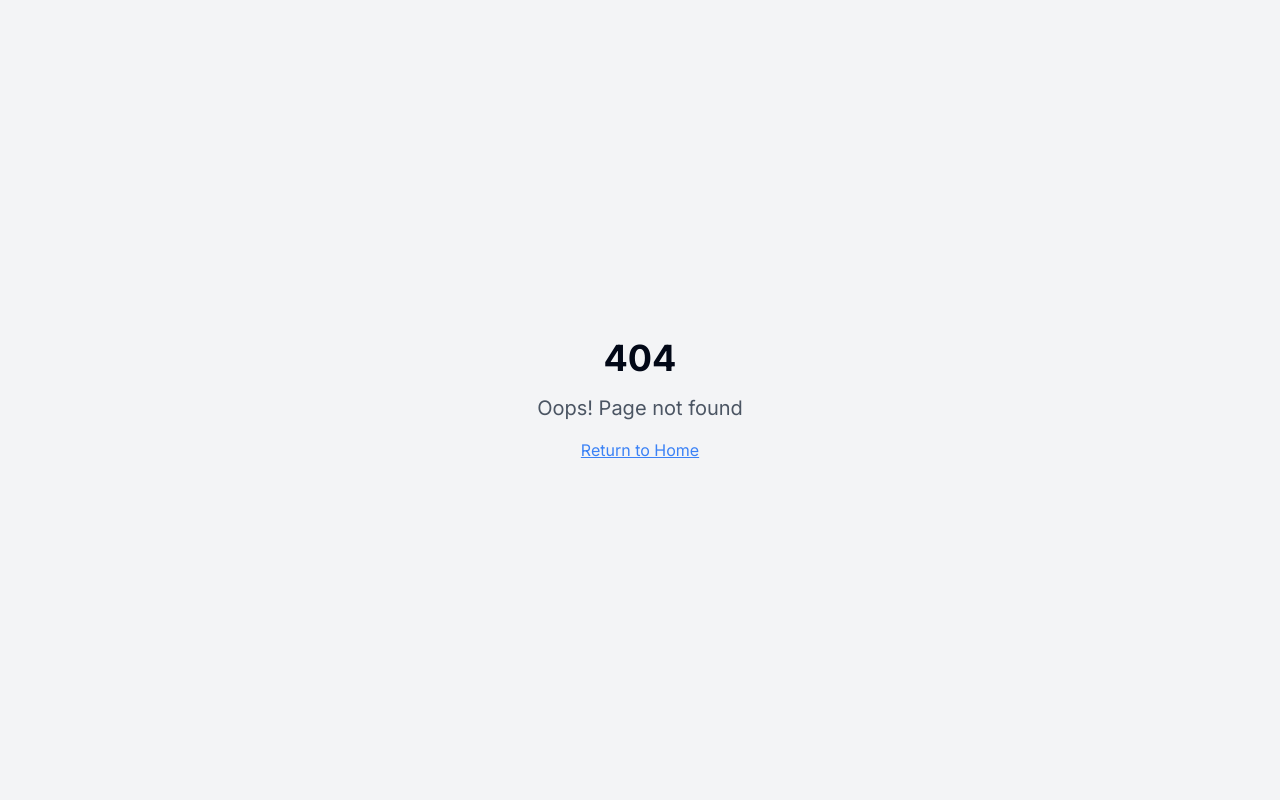
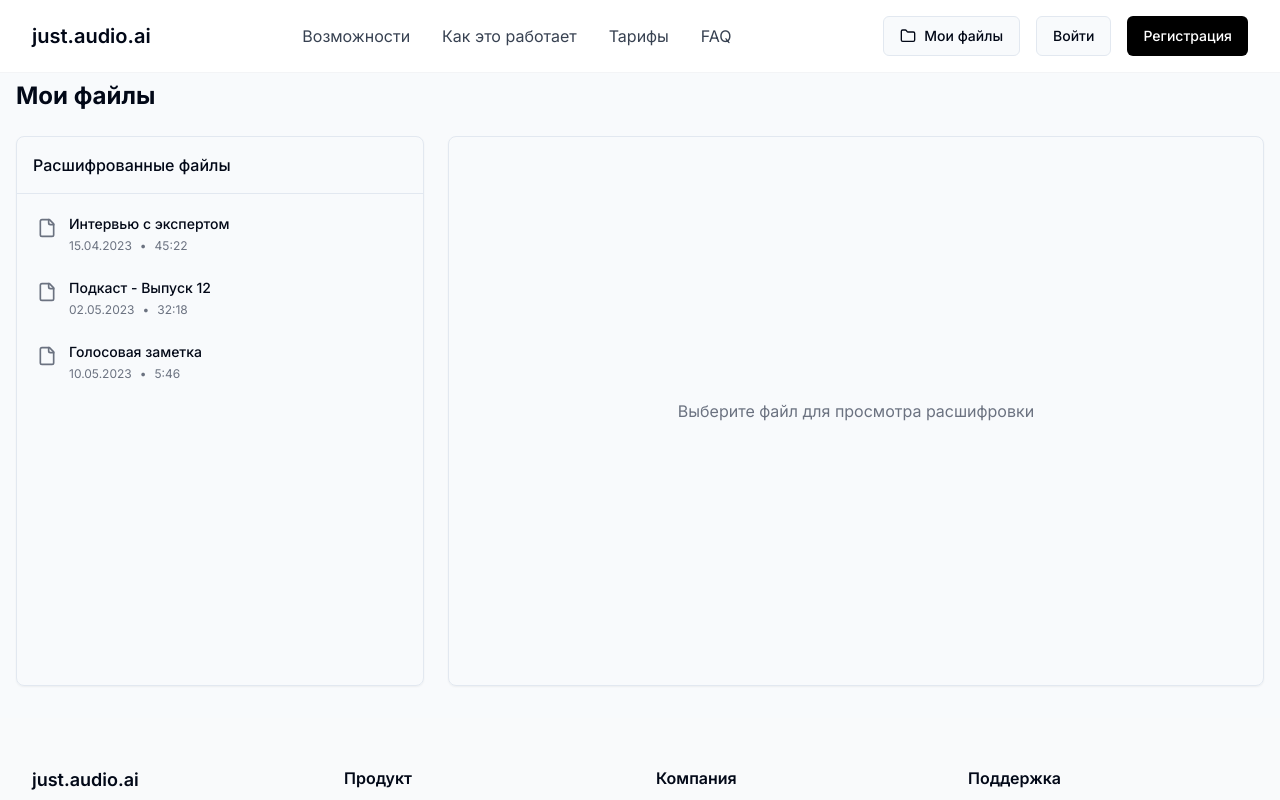
Before and after one commit to SaidMagomedow/just-audio-alchemy, a React (Vite) app: page /my-files in a window 1280 px wide. Before the commit this address had no page. Shown: the top 800 px of the page. Built offline with nearby package versions, Linux system fonts and the light colour scheme.

Commit message:
Refactor: Move MyFilesDialog to a page
Move the MyFilesDialog component to a dedicated page instead of a modal.

```diff
--- a/src/App.tsx
+++ b/src/App.tsx
@@ -6,6 +6,7 @@ import { QueryClient, QueryClientProvider } from "@tanstack/react-query";
 import { BrowserRouter, Routes, Route } from "react-router-dom";
 import Index from "./pages/Index";
 import Auth from "./pages/Auth";
+import MyFiles from "./pages/MyFiles";
 import NotFound from "./pages/NotFound";
 
 const queryClient = new QueryClient();
@@ -19,6 +20,7 @@ const App = () => (
         <Routes>
           <Route path="/" element={<Index />} />
           <Route path="/auth" element={<Auth />} />
+          <Route path="/my-files" element={<MyFiles />} />
           {/* ADD ALL CUSTOM ROUTES ABOVE THE CATCH-ALL "*" ROUTE */}
           <Route path="*" element={<NotFound />} />
         </Routes>
--- a/src/components/Header.tsx
+++ b/src/components/Header.tsx
@@ -3,11 +3,8 @@ import React from 'react';
 import { Link } from 'react-router-dom';
 import { Button } from "@/components/ui/button";
 import { Folder } from "lucide-react";
-import { MyFilesDialog } from "@/components/MyFilesDialog";
 
 const Header = () => {
-  const [showFilesDialog, setShowFilesDialog] = React.useState(false);
-
   return (
     <header className="w-full py-4 bg-white/90 backdrop-blur-md fixed top-0 z-50 border-b border-gray-100">
       <div className="container flex items-center justify-between">
@@ -23,14 +20,15 @@ const Header = () => {
         </nav>
 
         <div className="flex items-center space-x-4">
+          <Link to="/my-files">
             <Button
               variant="outline"
               className="hidden md:inline-flex items-center gap-2"
-            onClick={() => setShowFilesDialog(true)}
             >
               <Folder size={16} />
               Мои файлы
             </Button>
+          </Link>
 
           <Link to="/auth">
             <Button variant="outline" className="hidden md:inline-flex">Войти</Button>
@@ -40,8 +38,6 @@ const Header = () => {
           </Link>
         </div>
       </div>
-
-      <MyFilesDialog open={showFilesDialog} onOpenChange={setShowFilesDialog} />
     </header>
   );
 };
--- a/src/components/MyFilesDialog.tsx
+++ b/src/pages/MyFiles.tsx
@@ -1,14 +1,10 @@
 
 import React, { useState } from 'react';
-import {
-  Dialog,
-  DialogContent,
-  DialogHeader,
-  DialogTitle
-} from '@/components/ui/dialog';
-import { Button } from '@/components/ui/button';
+import { Button } from "@/components/ui/button";
 import { Textarea } from '@/components/ui/textarea';
 import { Send, File, Bot, User } from 'lucide-react';
+import Header from '@/components/Header';
+import Footer from '@/components/Footer';
 
 // Типы сообщений
 type MessageType = 'user' | 'server';
@@ -44,12 +40,7 @@ const initialMessages: Message[] = [
   }
 ];
 
-interface MyFilesDialogProps {
-  open: boolean;
-  onOpenChange: (open: boolean) => void;
-}
-
-export function MyFilesDialog({ open, onOpenChange }: MyFilesDialogProps) {
+const MyFiles = () => {
   const [selectedFile, setSelectedFile] = useState<TranscribedFile | null>(null);
   const [messages, setMessages] = useState<Message[]>(initialMessages);
   const [newMessage, setNewMessage] = useState('');
@@ -113,17 +104,18 @@ export function MyFilesDialog({ open, onOpenChange }: MyFilesDialogProps) {
   };
 
   return (
-    <Dialog open={open} onOpenChange={onOpenChange}>
-      <DialogContent className="max-w-4xl h-[80vh] flex flex-col p-0 gap-0">
-        <DialogHeader className="p-6 border-b">
-          <DialogTitle className="text-xl font-semibold">Мои файлы</DialogTitle>
-        </DialogHeader>
+    <div className="min-h-screen flex flex-col">
+      <Header />
+      <main className="flex-grow pt-20 container mx-auto px-4">
+        <h1 className="text-2xl font-bold mb-6">Мои файлы</h1>
 
-        <div className="flex flex-1 overflow-hidden">
+        <div className="flex flex-col md:flex-row gap-6 mb-8 min-h-[calc(100vh-250px)]">
           {/* Список файлов */}
-          <div className="w-1/3 border-r overflow-y-auto p-4">
-            <h3 className="font-medium mb-4">Расшифрованные файлы</h3>
-            <div className="space-y-2">
+          <div className="w-full md:w-1/3 border rounded-lg shadow-sm overflow-y-auto">
+            <div className="p-4 border-b">
+              <h3 className="font-medium">Расшифрованные файлы</h3>
+            </div>
+            <div className="p-2">
               {mockFiles.map(file => (
                 <div
                   key={file.id}
@@ -145,7 +137,7 @@ export function MyFilesDialog({ open, onOpenChange }: MyFilesDialogProps) {
           </div>
 
           {/* Чат с расшифровкой */}
-          <div className="w-2/3 flex flex-col">
+          <div className="w-full md:w-2/3 border rounded-lg shadow-sm flex flex-col">
             {selectedFile ? (
               <>
                 {/* Заголовок с именем файла */}
@@ -157,7 +149,7 @@ export function MyFilesDialog({ open, onOpenChange }: MyFilesDialogProps) {
                 </div>
 
                 {/* Сообщения */}
-                <div className="flex-1 overflow-y-auto p-4 bg-gray-50">
+                <div className="flex-1 overflow-y-auto p-4 bg-gray-50" style={{ minHeight: "300px" }}>
                   <div className="space-y-4">
                     {messages.map(message => (
                       <div
@@ -220,13 +212,16 @@ export function MyFilesDialog({ open, onOpenChange }: MyFilesDialogProps) {
                 </div>
               </>
             ) : (
-              <div className="flex items-center justify-center h-full text-gray-500">
+              <div className="flex items-center justify-center h-full text-gray-500 p-10">
                 Выберите файл для просмотра расшифровки
               </div>
             )}
           </div>
         </div>
-      </DialogContent>
-    </Dialog>
+      </main>
+      <Footer />
+    </div>
   );
-}
+};
+
+export default MyFiles;
```
Lines whose indentation alone changed are shown as unchanged.
